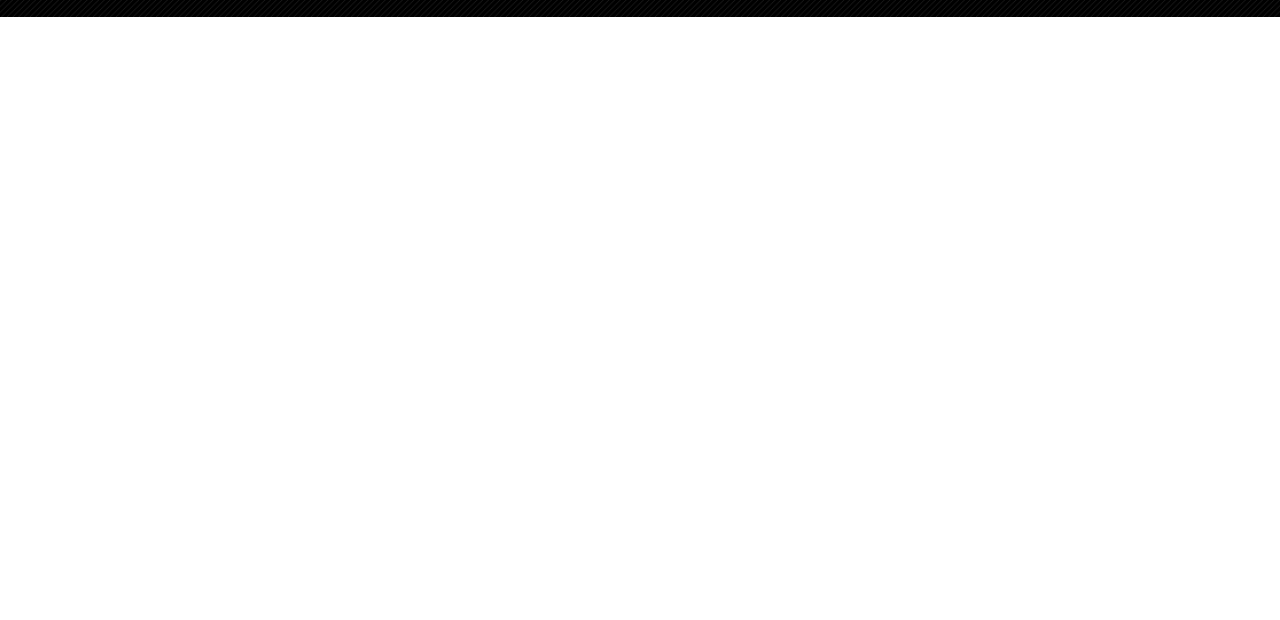
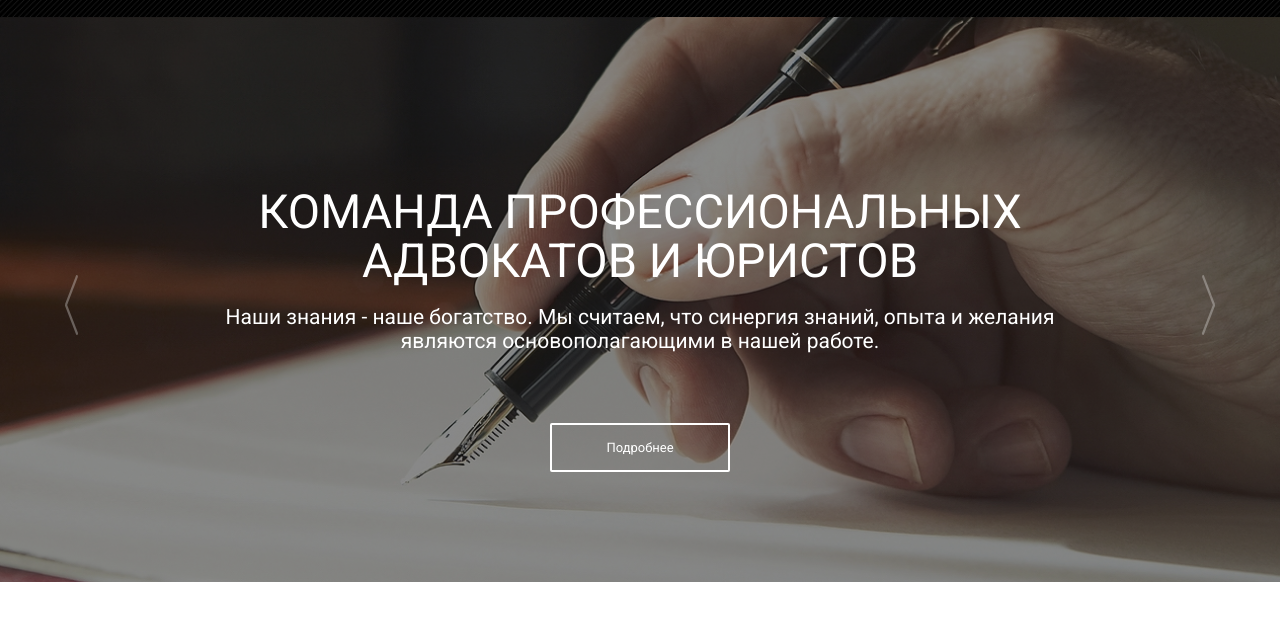
Before and after one commit to MaximTrz/legal, a plain HTML site: page index.html in a window 1280 px wide. Shown: the part 108-728 px from the top of the page. Drawn offline with nearby package versions, Linux system fonts and the light colour scheme.

Commit message:
01/04/2019 11:20

```diff
--- a/index.html
+++ b/index.html
@@ -12,9 +12,9 @@
 
 <body>
 
-<div class="head">
+<div class="header">
 	<div class="container">
-		<div class="headBox">
+		<div class="headerBox">
 			<div class="logoBox">
 				<img src="img/logo.png" alt="LEGAL LIBERTY" class="logoBox__img">
 				<div class="logoBox__text">
@@ -28,7 +28,7 @@
 			<!-- /.logoBox -->
 			<div class="backRing">
 				<div class="phone">
-					<img src="img/maniMenu/phone_icon.png" alt="" class="phone__icon">
+					<img src="img/header/phone_icon.png" alt="" class="phone__icon">
 					8 800 251 50 71
 				</div>
 				<!-- /.phone -->
@@ -42,7 +42,69 @@
 	</div>
 	<!-- /.container -->
 </div>
-<!-- /.head -->
+<!-- /.header -->
+
+<section class="main">
+	<div class="container">
+		<div class="mainSlider">
+			<div class="mainSlider__item">
+				<div class="itemTitle">
+					команда профессиональных адвокатов и юристов
+				</div>
+				<!-- /.itemTitle -->
+				<div class="itemText">
+					Наши знания - наше богатство. Мы считаем, что синергия знаний, опыта и желания являются основополагающими в нашей работе.
+				</div>
+				<!-- /.itemText -->
+				<a href="#" class="btn btn_main">Подробнее</a>
+			</div>
+			<!-- /.mainSlider__item -->
+			<div class="mainSlider__item">
+				<div class="itemTitle">
+					команда профессиональных адвокатов и юристов
+				</div>
+				<!-- /.itemTitle -->
+				<div class="itemText">
+					Наши знания - наше богатство. Мы считаем, что синергия знаний, опыта и желания являются основополагающими в нашей работе.
+				</div>
+				<!-- /.itemText -->
+				<a href="#" class="btn btn_main">Подробнее</a>
+			</div>
+			<!-- /.mainSlider__item -->
+			<div class="mainSlider__item">
+				<div class="itemTitle">
+					команда профессиональных адвокатов и юристов
+				</div>
+				<!-- /.itemTitle -->
+				<div class="itemText">
+					Наши знания - наше богатство. Мы считаем, что синергия знаний, опыта и желания являются основополагающими в нашей работе.
+				</div>
+				<!-- /.itemText -->
+				<a href="#" class="btn btn_main">Подробнее</a>
+			</div>
+			<!-- /.mainSlider__item -->
+			<div class="mainSlider__item">
+				<div class="itemTitle">
+					команда профессиональных адвокатов и юристов
+				</div>
+				<!-- /.itemTitle -->
+				<div class="itemText">
+					Наши знания - наше богатство. Мы считаем, что синергия знаний, опыта и желания являются основополагающими в нашей работе.
+				</div>
+				<!-- /.itemText -->
+				<a href="#" class="btn btn_main">Подробнее</a>
+			</div>
+			<!-- /.mainSlider__item -->
+		</div>
+		<!-- /.mainSliderBox -->
+	</div>
+	<!-- /.container -->
+</section>
+<!-- /.main -->
+
+
+
+
 
 
 
@@ -62,5 +124,13 @@
 	new WOW().init();
 </script>
 
+<script>
+$('.mainSlider').slick({
+	infinite: true,
+	prevArrow: '<button class="prev"></button>',
+	nextArrow: '<button class="next"></button>',
+});
+</script>
+
 </body>
 </html>
--- a/sass/_header.scss
+++ b/sass/_header.scss
@@ -1,10 +1,10 @@
-.head{
-    background: #1a1a1a url(../img/maniMenu/bgc.jpg) center no-repeat;
+.header{
+    background: #1a1a1a url(../img/header/bgc.jpg) center no-repeat;
     background-size: cover;
 
     padding-top: 20px;
     padding-bottom: 20px;
-    .headBox{
+    .headerBox{
         display: flex;
         justify-content: space-between;
         align-items: center;
--- /dev/null
+++ b/sass/_main.scss
@@ -0,0 +1,65 @@
+.main{
+    background: #1a1917 url(../img/main/bgc.jpg) center no-repeat;
+    background-size: cover;
+    padding-top: 170px;
+    padding-bottom: 110px;
+    position: relative;
+    z-index: 1;
+    &::after{
+        content: "";
+        position: absolute;
+        width: 100%;
+        height: 100%;
+        left: 0;
+        top: 0;
+        background-color: rgba(30, 30, 30, .5);
+        z-index: -1;
+    }
+}
+
+.mainSlider{
+    text-align: center;
+    max-width: 890px;
+    padding-left: 20px;
+    padding-right: 20px;
+    margin-left: auto;
+    margin-right: auto;
+
+
+    &__item{
+        .itemTitle{
+            font-size: 47px;
+            color: rgb(255, 255, 255);
+            text-transform: uppercase;
+            line-height: 1.043;
+            margin-bottom: 20px;
+        }
+        .itemText{
+            font-size: 21px;
+            font-family: "Roboto";
+            color: rgb(255, 255, 255);
+            margin-bottom: 70px;
+        }
+
+    }
+    .prev{
+        position: absolute;
+        left: -15%;
+        top: 30%;
+        height: 65px;
+        width: 20px;
+        z-index: 20;
+        background: url(../img/main/LeftArrow.png) center no-repeat;
+        border: none;
+    }
+    .next{
+        position: absolute;
+        right: -15%;
+        top: 30%;
+        height: 65px;
+        width: 20px;
+        z-index: 20;
+        background: url(../img/main/RightArrow.png) center no-repeat;
+        border: none;
+    }
+}
--- a/sass/style.scss
+++ b/sass/style.scss
@@ -1,6 +1,8 @@
 @import 'colors.scss';
 @import 'reset.scss';
-@import 'head.scss';
+@import 'header.scss';
+@import 'main.scss';
+
 
 .container{
     max-width: 1220px;
@@ -20,5 +22,20 @@
     &:hover{
         background-color: lighten($mainRed, 10%);
     }
+}
 
+.btn_main{
+    background-color: transparent;
+    border: 2px solid  rgb(255, 255, 255);
+    text-decoration: none;
+    border-radius: 2px;
+    padding-left: 35px;
+    padding-right: 35px;
+    display: block;
+    max-width: 180px;
+    margin-left: auto;
+    margin-right: auto;
+    &:hover{
+        border: none;
+    }
 }
```
Also changed, not shown: css/style.css, img/header/bgc.jpg (renamed from img/maniMenu/bgc.jpg), img/header/phone_icon.png (renamed from img/maniMenu/phone_icon.png), img/main/LeftArrow.png (added), img/main/RightArrow.png (added), img/main/bgc.jpg (added).
